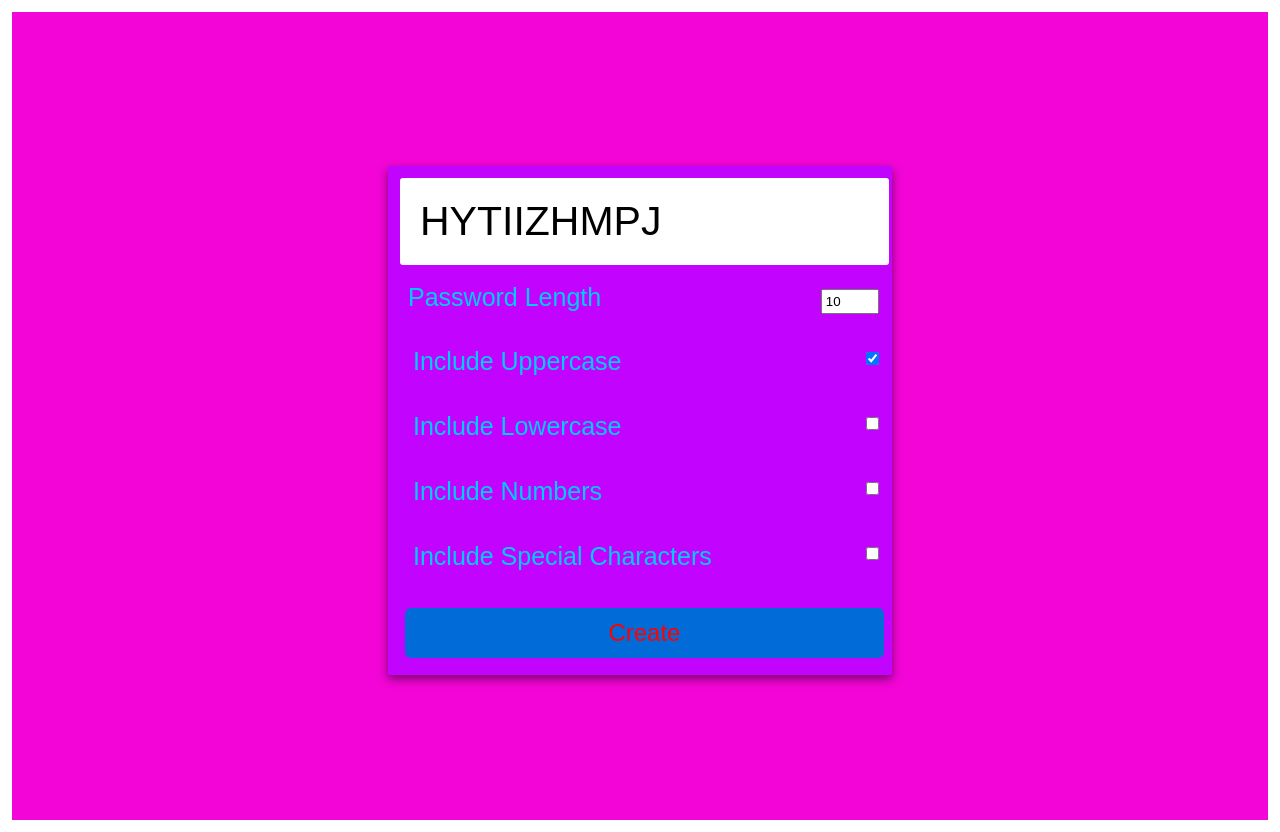
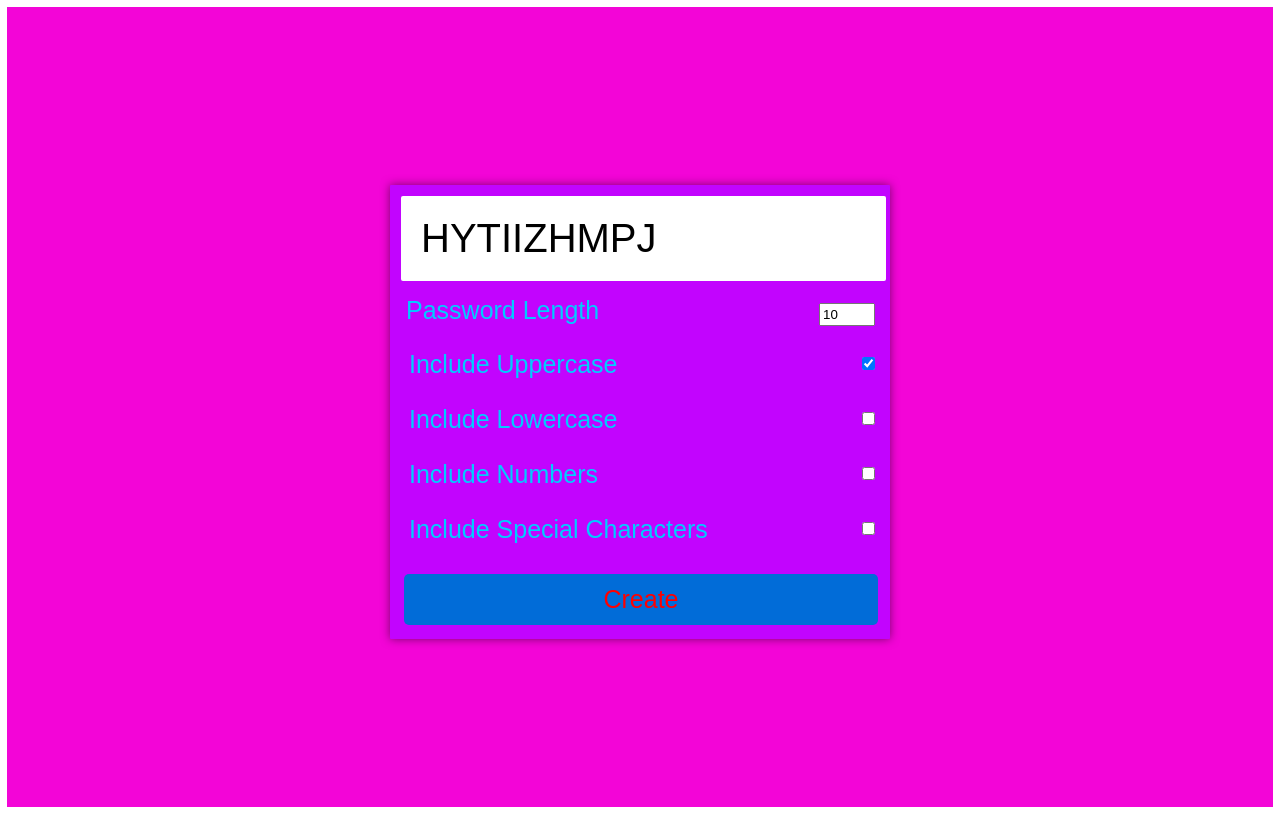
Before and after one commit to Kallangouda/Random-password, a plain HTML site: page index.html in a window 1280 px wide. Drawn offline with Linux system fonts and the light colour scheme.

Commit message:
Update custom.css

```diff
--- a/css/custom.css
+++ b/css/custom.css
@@ -1,7 +1,7 @@
 @import url('https://fonts.googleapis.com/css2?family=Roboto:wght@300&display=swap');
 * {
-    padding: 3px;
-    margin: 2px;
+    padding: 2px;
+    margin: 1px;
     box-sizing: border-box;
     font-family: "Gill Sans Extrabold", sans-serif;
 }
@@ -12,32 +12,32 @@ input:focus-visible {
 
 .main {
     background-color: #f305d7;
-    min-height: 101vh;
+    min-height: 100vh;
     display: flex;
     justify-content: center;
     align-items: center;
 }
 
 .box {
-    min-width: 504px;
+    min-width: 500px;
     padding: 10px;
-    box-shadow: 0 4px 10px rgb(0 0 0 / 50%);
+    box-shadow: 0 0px 10px rgb(0 0 0 / 50%);
     background: #c204fe;
-    border-radius: 2px;
-    margin-top: 11px;
+    border-radius: 1px;
+    margin-top: 10px;
 }
 
 #pass-box {
     width: 101%;
     display: block;
     background-color: rgb(255, 255, 255);
-    font-size: 41px;
+    font-size: 40px;
     padding: 20px;
-    border-radius: 3px;
+    border-radius: 2px;
 }
 
 .row {
-    width: 101%;
+    width: 100%;
     display: flex;
     margin-top: 10px;
     justify-content: space-between;
@@ -50,13 +50,13 @@ label {
 }
 
 #btn {
-    width: 101%;
-    font-size: 24px;
+    width: 100%;
+    font-size: 25px;
     outline: 0;
     border: 0;
     padding: 11px;
     background-color: rgb(1, 108, 216);
     color: rgb(255, 0, 0);
-    margin-top: 11px;
-    border-radius: 6px;
+    margin-top: 10px;
+    border-radius: 5px;
 }
```
